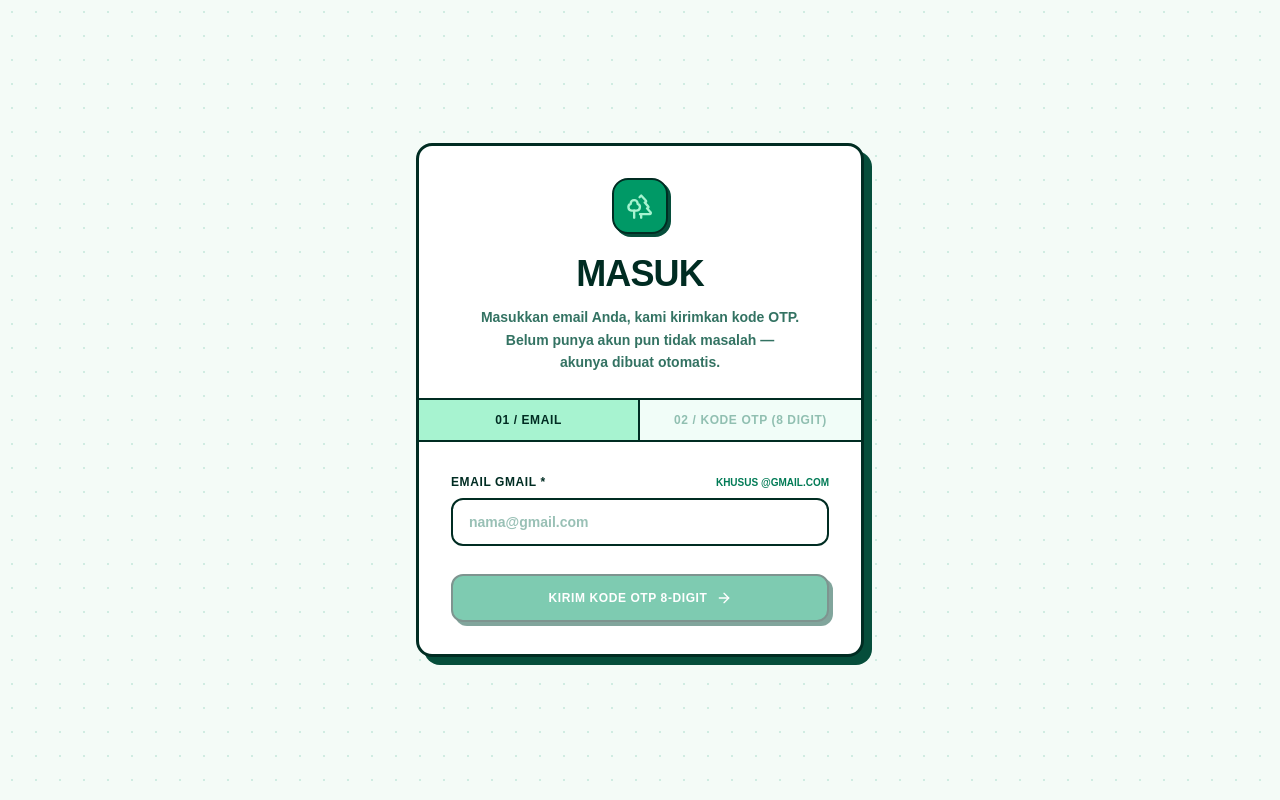
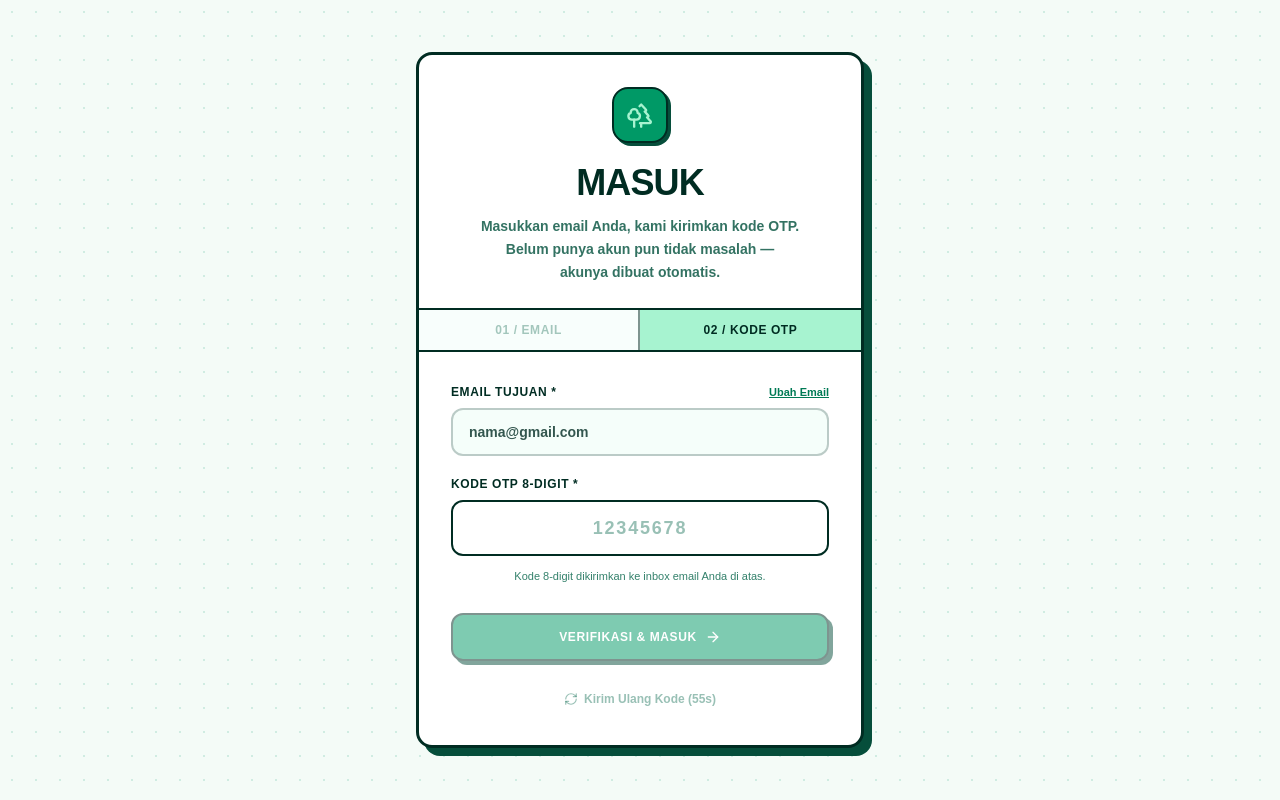
Before and after one commit to keeptrain/rptra-cibubur, a Next.js app: page /login in a window 1280 px wide. Built offline with nearby package versions, Linux system fonts and the light colour scheme; no server answers.

Commit message:
refactor: make login steps client-side controlled

```diff
--- a/src/features/auth/LoginPage.tsx
+++ b/src/features/auth/LoginPage.tsx
@@ -2,21 +2,10 @@ import { Trees } from "lucide-react";
 import LoginForm from "./components/LoginForm";
 import Link from "next/link";
 
-interface LoginPageProps {
-  searchParams?: Promise<{
-    step?: string;
-    email?: string;
-  }>;
-}
-
-export default async function LoginPage({ searchParams }: LoginPageProps) {
-  const params = await searchParams;
-  const step = params?.step === "otp" ? "otp" : "email";
-  const email = params?.email || "";
-
+export default function LoginPage() {
   return (
     <div className="w-full space-y-4">
-      {/* HEADER SECTION (Rendered on Server) */}
+      {/* HEADER SECTION */}
       <div className="overflow-hidden rounded-2xl border-3 border-emerald-950 bg-white shadow-[8px_8px_0px_0px_#064e3b]">
         <div className="px-6 pt-8 pb-6 text-center sm:px-8">
           {/* Logo Circle */}
@@ -27,18 +16,18 @@ export default async function LoginPage({ searchParams }: LoginPageProps) {
             <Trees className="size-7 text-[#A7F3D0]" />
           </Link>
 
-          <h1 className="text-3xl font-black tracking-tight text-emerald-950 uppercase sm:text-4xl">
+          <h1 className="text-3xl font-black tracking-tight uppercase text-emerald-950 sm:text-4xl">
             MASUK
           </h1>
 
-          <p className="mx-auto mt-3 max-w-xs text-xs leading-relaxed font-semibold text-emerald-900/80 sm:text-sm">
+          <p className="mx-auto mt-3 max-w-xs text-xs font-semibold leading-relaxed text-emerald-900/80 sm:text-sm">
             Masukkan email Anda, kami kirimkan kode OTP. Belum punya akun pun
             tidak masalah — akunya dibuat otomatis.
           </p>
         </div>
 
         {/* CLIENT FORM COMPONENT */}
-        <LoginForm initialStep={step} initialEmail={email} />
+        <LoginForm />
       </div>
     </div>
   );
--- a/src/features/auth/components/LoginForm.tsx
+++ b/src/features/auth/components/LoginForm.tsx
@@ -1,144 +1,21 @@
 "use client";
 
-import { useState, useEffect } from "react";
-import { ArrowRight, CheckCircle2, AlertCircle, RefreshCw } from "lucide-react";
-import { useRouter } from "next/navigation";
-import Link from "next/link";
-import { sendOtpAction } from "../actions/login/sendOtpAction";
-import { verifyOtpAction } from "../actions/login/verifyOtpAction";
+import { useState } from "react";
+import EmailStep from "./EmailStep";
+import OtpStep from "./OtpStep";
 
-interface LoginFormProps {
-  initialStep: "email" | "otp";
-  initialEmail: string;
-}
+export default function LoginForm() {
+  const [step, setStep] = useState<"email" | "otp">("otp");
+  const [email, setEmail] = useState("");
 
-export default function LoginForm({
-  initialStep,
-  initialEmail,
-}: LoginFormProps) {
-  const router = useRouter();
-  const [email, setEmail] = useState(initialEmail);
-  const [otp, setOtp] = useState("");
-  const [isLoading, setIsLoading] = useState(false);
-  const [errorMessage, setErrorMessage] = useState("");
-  const [emailValidationError, setEmailValidationError] = useState("");
-  const [isSuccess, setIsSuccess] = useState(false);
-  const [cooldown, setCooldown] = useState(0);
-
-  // Cooldown timer effect for resending OTP
-  useEffect(() => {
-    if (cooldown <= 0) return;
-    const timer = setInterval(() => {
-      setCooldown((prev) => prev - 1);
-    }, 1000);
-    return () => clearInterval(timer);
-  }, [cooldown]);
-
-  // Real-time Gmail validation
-  const handleEmailChange = (val: string) => {
-    setEmail(val);
-    setErrorMessage("");
-    if (val && !/^[a-zA-Z0-9._%+-]+@gmail\.com$/i.test(val.trim())) {
-      setEmailValidationError(
-        "Saat ini hanya menerima email berdomain @gmail.com",
-      );
-    } else {
-      setEmailValidationError("");
-    }
-  };
-
-  const handleSendOtp = async (e: React.FormEvent) => {
-    e.preventDefault();
-    if (!email || emailValidationError) return;
-
-    setIsLoading(true);
-    setErrorMessage("");
-
-    const res = await sendOtpAction(email);
-    setIsLoading(false);
-
-    if (res.success) {
-      setCooldown(60);
-      router.push(`/login?step=otp&email=${encodeURIComponent(email.trim())}`);
-    } else {
-      setErrorMessage(res.error || "Gagal mengirimkan kode OTP.");
-    }
-  };
-
-  const handleVerifyOtp = async (e: React.FormEvent) => {
-    e.preventDefault();
-    if (!otp || otp.length !== 8) {
-      setErrorMessage("Kode OTP harus berupa 8 digit angka.");
-      return;
-    }
-
-    setIsLoading(true);
-    setErrorMessage("");
-
-    const res = await verifyOtpAction(email, otp);
-    setIsLoading(false);
-
-    if (res.success) {
-      setIsSuccess(true);
-      setTimeout(() => {
-        router.push(res.redirectTo || "/dashboard");
-      }, 1000);
-    } else {
-      setErrorMessage(
-        res.error || "Verifikasi gagal. Silakan periksa kembali kode OTP.",
-      );
-    }
-  };
-
-  const handleResendOtp = async () => {
-    if (cooldown > 0 || isLoading) return;
-    setIsLoading(true);
-    setErrorMessage("");
-
-    const res = await sendOtpAction(email);
-    setIsLoading(false);
-
-    if (res.success) {
-      setCooldown(60);
-      setErrorMessage(
-        "Kode OTP baru 8-digit berhasil dikirimkan ke email Anda.",
-      );
-    } else {
-      setErrorMessage(res.error || "Gagal mengirimkan ulang kode OTP.");
-    }
+  const handleEmailSuccessNext = (submittedEmail: string) => {
+    setEmail(submittedEmail);
+    setStep("otp");
   };
 
   const handleBackToEmail = () => {
-    setErrorMessage("");
-    setOtp("");
-    router.push(`/login?step=email&email=${encodeURIComponent(email)}`);
+    setStep("email");
   };
-
-  if (isSuccess) {
-    return (
-      <div className="border-t-2 border-emerald-950 p-8 text-center">
-        <div className="mx-auto mb-4 flex size-16 items-center justify-center rounded-full border-2 border-emerald-950 bg-[#A7F3D0] text-emerald-950 shadow-[4px_4px_0px_0px_#064e3b]">
-          <CheckCircle2 className="size-8" />
-        </div>
-        <h2 className="text-2xl font-black text-emerald-950 uppercase">
-          BERHASIL MASUK!
-        </h2>
-        <p className="mt-2 text-xs font-semibold text-emerald-800">
-          Selamat datang kembali di portal RPTRA Cibubur. Mengalihkan ke
-          dashboard...
-        </p>
-        <div className="mt-6">
-          <Link
-            href="/dashboard"
-            className="inline-flex w-full items-center justify-center gap-2 rounded-xl border-2 border-emerald-950 bg-emerald-600 py-3.5 text-xs font-black tracking-wider text-white uppercase shadow-[4px_4px_0px_0px_#064e3b] transition-all hover:translate-x-0.5 hover:translate-y-0.5 hover:bg-emerald-700 hover:shadow-none"
-          >
-            MASUK KE DASHBOARD
-            <ArrowRight className="size-4" />
-          </Link>
-        </div>
-      </div>
-    );
-  }
 
   return (
     <>
@@ -148,10 +25,11 @@ export default function LoginForm({
         <button
           type="button"
           onClick={handleBackToEmail}
+          disabled={step === "otp"}
           className={`border-r-2 border-emerald-950 px-4 py-3 transition-colors ${
-            initialStep === "email"
+            step === "email"
               ? "bg-[#A7F3D0] text-emerald-950"
-              : "bg-emerald-50/70 text-emerald-800/70 hover:bg-emerald-100/60"
+              : "bg-emerald-50/70 text-emerald-800/70 hover:bg-emerald-100/60 disabled:cursor-not-allowed disabled:opacity-50"
           }`}
         >
           01 / EMAIL
@@ -160,143 +38,27 @@ export default function LoginForm({
         {/* Tab 2: OTP */}
         <button
           type="button"
-          onClick={() =>
-            email &&
-            !emailValidationError &&
-            router.push(`/login?step=otp&email=${encodeURIComponent(email)}`)
-          }
-          disabled={!email || !!emailValidationError}
+          onClick={() => email && setStep("otp")}
+          disabled={!email}
           className={`px-4 py-3 transition-colors ${
-            initialStep === "otp"
+            step === "otp"
               ? "bg-[#A7F3D0] text-emerald-950"
               : "bg-emerald-50/70 text-emerald-800/40 disabled:cursor-not-allowed"
           }`}
         >
-          02 / KODE OTP (8 DIGIT)
+          02 / KODE OTP
         </button>
       </div>
 
-      {/* FORM CONTENT BODY */}
+      {/* FORM STEP CONTENT BODY */}
       <div className="p-6 sm:p-8">
-        {/* Error Alert Message Box */}
-        {errorMessage && (
-          <div
-            className={`mb-5 flex items-start gap-2.5 rounded-xl border-2 border-emerald-950 p-3.5 text-left text-xs font-bold ${
-              errorMessage.includes("berhasil")
-                ? "bg-[#A7F3D0] text-emerald-950"
-                : "bg-rose-100 text-rose-950"
-            }`}
-          >
-            <AlertCircle className="mt-0.5 size-4 shrink-0" />
-            <span className="leading-snug">{errorMessage}</span>
-          </div>
-        )}
-
-        {initialStep === "email" ? (
-          /* STEP 1: EMAIL FORM */
-          <form onSubmit={handleSendOtp} className="space-y-5">
-            <div className="space-y-2 text-left">
-              <div className="flex items-center justify-between">
-                <label
-                  htmlFor="email"
-                  className="block text-xs font-black tracking-wider text-emerald-950 uppercase"
-                >
-                  EMAIL GMAIL *
-                </label>
-                <span className="text-[10px] font-extrabold text-emerald-700 uppercase">
-                  Khusus @gmail.com
-                </span>
-              </div>
-              <input
-                id="email"
-                type="email"
-                required
-                placeholder="nama@gmail.com"
-                value={email}
-                onChange={(e) => handleEmailChange(e.target.value)}
-                className={`w-full rounded-xl border-2 border-emerald-950 bg-white px-4 py-3 text-sm font-semibold text-emerald-950 placeholder-emerald-800/40 transition-shadow outline-none focus:border-emerald-600 focus:ring-2 focus:ring-emerald-600 ${
-                  emailValidationError ? "border-rose-500 bg-rose-50/30" : ""
-                }`}
-              />
-              {emailValidationError && (
-                <p className="text-[11px] font-extrabold text-rose-600">
-                  {emailValidationError}
-                </p>
-              )}
-            </div>
-
-            <button
-              type="submit"
-              disabled={isLoading || !!emailValidationError || !email}
-              className="mt-2 inline-flex w-full items-center justify-center gap-2 rounded-xl border-2 border-emerald-950 bg-emerald-600 py-3.5 text-xs font-black tracking-wider text-white uppercase shadow-[4px_4px_0px_0px_#064e3b] transition-all hover:translate-x-0.5 hover:translate-y-0.5 hover:bg-emerald-700 hover:shadow-none active:translate-x-1 active:translate-y-1 active:shadow-none disabled:opacity-50"
-            >
-              {isLoading ? "MENGIRIM KODE OTP..." : "KIRIM KODE OTP 8-DIGIT"}
-              <ArrowRight className="size-4" />
-            </button>
-          </form>
+        {step === "email" ? (
+          <EmailStep
+            defaultEmail={email}
+            onSuccessNext={handleEmailSuccessNext}
+          />
         ) : (
-          /* STEP 2: OTP FORM */
-          <form onSubmit={handleVerifyOtp} className="space-y-5">
-            <div className="space-y-2 text-left">
-              <div className="flex items-center justify-between">
-                <label
-                  htmlFor="otp"
-                  className="block text-xs font-black tracking-wider text-emerald-950 uppercase"
-                >
-                  KODE OTP 8-DIGIT *
-                </label>
-                <button
-                  type="button"
-                  onClick={handleBackToEmail}
-                  className="text-[11px] font-bold text-emerald-700 underline hover:text-emerald-950"
-                >
-                  Ubah Email
-                </button>
-              </div>
-              <input
-                id="otp"
-                type="text"
-                required
-                maxLength={8}
-                inputMode="numeric"
-                pattern="[0-9]*"
-                placeholder="12345678"
-                value={otp}
-                onChange={(e) => setOtp(e.target.value.replace(/\D/g, ""))}
-                className="w-full rounded-xl border-2 border-emerald-950 bg-white px-4 py-3 text-center text-lg font-black tracking-widest text-emerald-950 placeholder-emerald-800/40 transition-shadow outline-none focus:border-emerald-600 focus:ring-2 focus:ring-emerald-600"
-              />
-              <p className="pt-1 text-center text-[11px] font-medium text-emerald-800/80">
-                Kode 8-digit dikirimkan ke{" "}
-                <strong className="text-emerald-950">{email}</strong>
-              </p>
-            </div>
-
-            <button
-              type="submit"
-              disabled={isLoading || otp.length !== 8}
-              className="mt-2 inline-flex w-full items-center justify-center gap-2 rounded-xl border-2 border-emerald-950 bg-emerald-600 py-3.5 text-xs font-black tracking-wider text-white uppercase shadow-[4px_4px_0px_0px_#064e3b] transition-all hover:translate-x-0.5 hover:translate-y-0.5 hover:bg-emerald-700 hover:shadow-none active:translate-x-1 active:translate-y-1 active:shadow-none disabled:opacity-50"
-            >
-              {isLoading ? "MEMVERIFIKASI KODE..." : "VERIFIKASI & MASUK"}
-              <ArrowRight className="size-4" />
-            </button>
-
-            {/* Resend OTP Button with 60s Cooldown */}
-            <div className="pt-2 text-center">
-              <button
-                type="button"
-                onClick={handleResendOtp}
-                disabled={cooldown > 0 || isLoading}
-                className="inline-flex items-center gap-1.5 text-xs font-bold text-emerald-800 hover:text-emerald-950 disabled:cursor-not-allowed disabled:text-emerald-800/40"
-              >
-                <RefreshCw
-                  className={`size-3.5 ${isLoading ? "animate-spin" : ""}`}
-                />
-                {cooldown > 0
-                  ? `Kirim Ulang Kode (${cooldown}s)`
-                  : "Kirim Ulang Kode OTP"}
-              </button>
-            </div>
-          </form>
+          <OtpStep email={email} onBackToEmail={handleBackToEmail} />
         )}
       </div>
     </>
```
